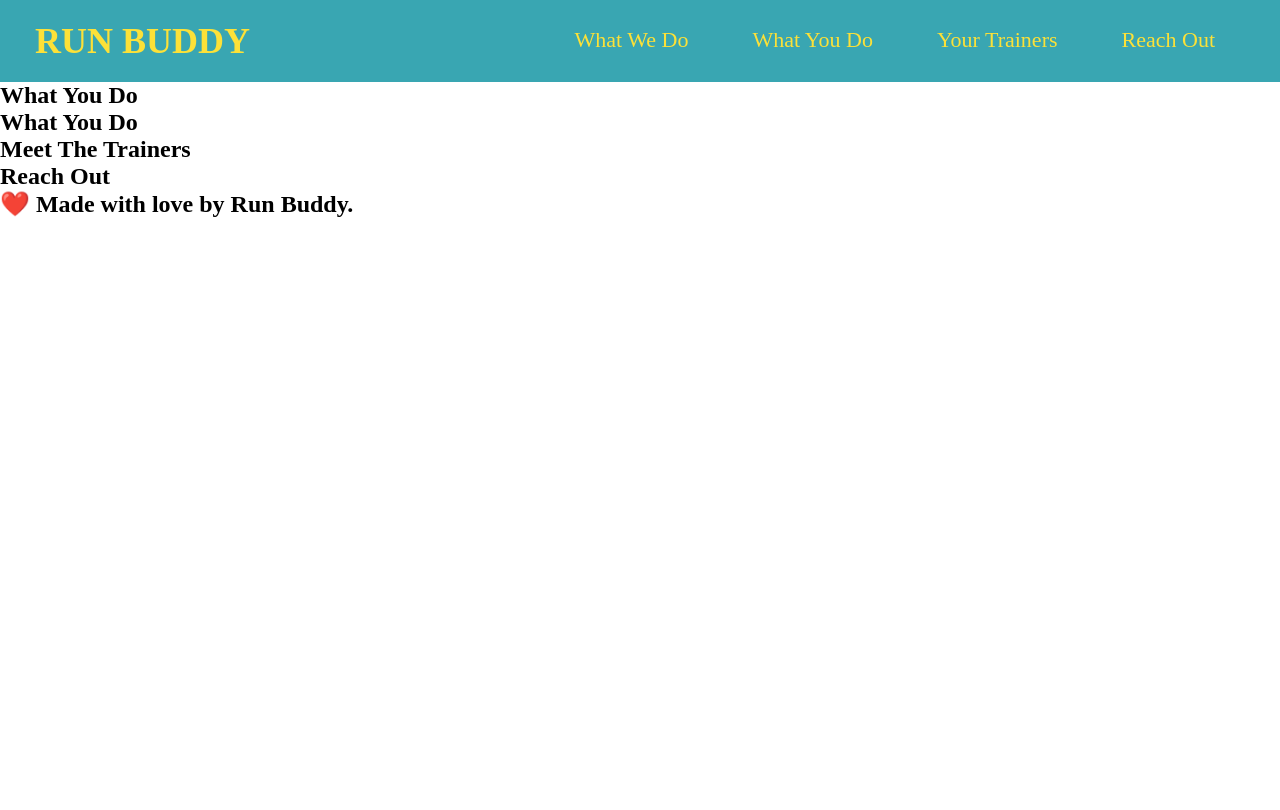
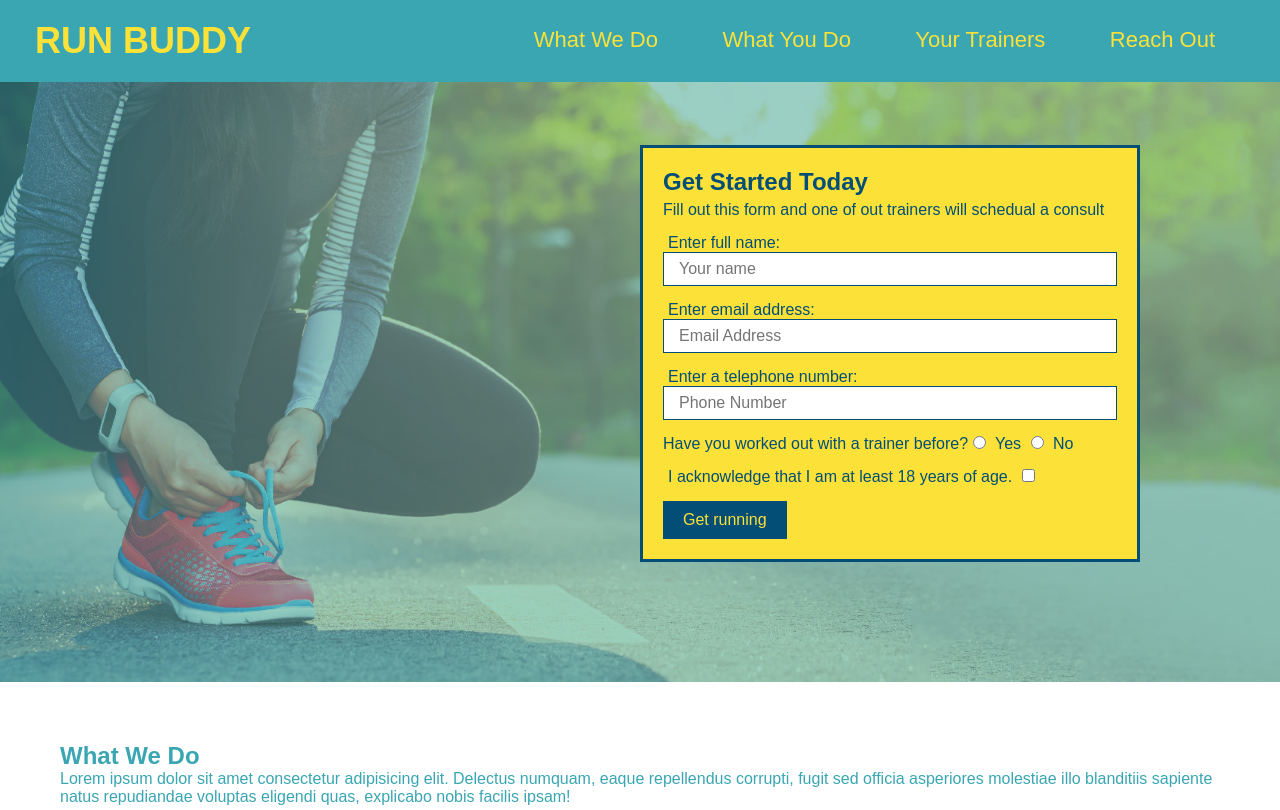
Before and after one commit to AndresVaquerano/run-buddy, a plain HTML site: page index.html in a window 1280 px wide. Shown: the top 810 px of the page. Drawn offline with Linux system fonts and the light colour scheme.

Commit message:
add what you do icons

```diff
--- a/assets/css/style.css
+++ b/assets/css/style.css
@@ -1,6 +1,12 @@
 * {
     margin: 0;
     padding: 0;
+    box-sizing: border-box;
+  }
+
+body{
+    color: #39a6b2;
+    font-family: Arial, Helvetica, sans-serif;
   }
 
 /* added style to header */
@@ -21,15 +27,96 @@ header {
     text-decoration: none;
     color: #fce138;
   }
+
 header nav {
     float: right;
     margin: 7px 0;
   }
+
 header nav ul li {
     display: inline;
   }
+
 header nav ul li a {
     margin: 0 30px;
     font-weight: lighter;
     font-size: 22px;
   }
+
+footer {
+    background: #fce138;
+    width: 100%;
+    padding: 40px 35px;
+  }
+
+footer h2 {
+    display: inline;
+    color: #024e76;
+    font-size: 30px;
+    margin: 0;
+  }
+
+footer div {
+    float: right;
+    line-height: 1.5;
+    text-align: right;
+  }
+
+footer a {
+    color: #024e76;
+  }
+
+section{
+    padding: 60px;
+  }
+/* Hero Style Start */
+.hero {
+    background-image: url("../images/hero-bg.jpg");
+    height: 600px;
+    background-size: cover;
+    background-position: center ;
+    position: relative;
+  }
+     /* Hero Style End */
+
+.hero-form {
+    border: solid 3px #024e76;
+    background-color: #fce138;
+    padding: 20px;
+    width: 500px;
+    color: #024e76;
+    position: absolute;
+    bottom: 120px;
+    right: 140px;
+ }
+
+.hero-form h3 {
+    font-size: 24px;
+    margin: 0;
+  }
+
+.hero-form p {
+    margin: 5px 0 15px 0;
+  }
+
+.form-input {
+    border: 1px solid #024e76;
+    display: block;
+    padding: 7px 15px;
+    font-size: 16px;
+    color: #024e76;
+    width: 100%;
+    margin-bottom: 15px;
+  }
+
+.hero-form label {
+    margin: 0 5px;
+  }
+
+.hero-form button {
+    color: #fce138;
+    background-color: #024e76;
+    border: none;
+    padding: 10px 20px;
+    font-size: 16px;
+  }
--- a/index.html
+++ b/index.html
@@ -1,15 +1,19 @@
 <!DOCTYPE html>
 <html lang="en">
+
  <head>
      <meta charset="UTF-8" />
     <title> Run Buddy</title>
     <link rel="stylesheet" href="./assets/css/style.css" />
  </head>
+
  <body>
      <!-- navigation -->
     <header>
      <h1>
-        <a href="/">RUN BUDDY</a>
+        <a href="/">
+            RUN BUDDY
+        </a>
     </h1>
      <nav>
          <!-- Unordered list element -->
@@ -33,35 +37,101 @@
      </header>
 
      <!-- hero/jumbotron -->
-     <section>
+     <section class="hero">
+
+         <div class="hero-form">
+
+             <h3>Get Started Today</h3>
+             <p>Fill out this form and one of out trainers will schedual a consult</p>
+         <!-- Add form element-->
+
+            <form>
+             <label for="name">Enter full name:</label>
+             <input type="text" placeholder="Your name" name="name" id="name" class="form-input" />
+             <label for="email">Enter email address:</label>
+             <input type="text" placeholder="Email Address" name="email" id="email" class="form-input" />
+             <label for="phone">Enter a telephone number:</label>
+             <input type="text" placeholder="Phone Number" name="phone" id="phone" class="form-input" />
+
+             <p>
+                 Have you worked out with a trainer before?
+                 <input type="radio" name="trainer-confirm" id="trainer-yes" />
+                 <label for="trainer-yes">Yes</label>
+
+                 <input type="radio" name="trainer-confirm" id="trainer-no" />
+                 <label for="trainer-no">No</label>
+             </p>
+
+             <p>
+                 <label for="checkbox" >
+                     I acknowledge that I am at least 18 years of age.
+                 </label>
+                 <input type="checkbox" name="age-confirm" id="checkbox" />
+             </p>
+
+             <button type="submit">
+                 Get running
+             </button>
+
+         </form>
+         </div>
      </section>
+     <!-- end hero -->
 
      <!-- "What We Do" section -->
-     <section>
-         <h2>What You Do</h2>
+     <section id="what-we-do">
+        <h2>What We Do</h2>
+        <p>
+             Lorem ipsum dolor sit amet consectetur adipisicing elit. Delectus numquam, eaque repellendus corrupti, fugit sed officia asperiores molestiae illo blanditiis sapiente natus repudiandae voluptas eligendi quas, explicabo nobis facilis ipsam!
+        </p>
      </section>
 
      <!-- "what you do" section -->
-     <section>
-         <h2>What You Do</h2>
+     <section id="what-you-do">
+        <h2>What You Do</h2>
+
+        <div>
+            <!-- insert this img element -->
+            <img src="./assets/images/step-1.svg" alt="" />>
+            <h3>Step 1: Fill Out The Form Above</h3>
+            <p>You're already here, so why not?</p>
+        </div>
+
+        <div>
+            <img src="./assets/images/step-2.svg" alt="" />
+            <h3>Step 2: Consult with One of Our Trainers</h3>
+            <p>Are you here to build muscle, lose weight, or just feel good?</p>
+        </div>
+
+        <div>
+            <img src="./assets/images/step-3.svg" alt="" />
+            <h3>Step 3: Get Running</h3>
+            <p>Hit the ground running (literally) once your trainer lays out your plan</p>
+        </div>
+
+        <div>
+            <img src="./assets/images/step-4.svg" alt="" />
+            <h3>Step 4: See Results</h3>
+            <p>Bi-weekly checkins with your trainer will keep you focused</p>
+        </div>
      </section>
 
      <!--"meet the trainers" section -->
-     <section>
+     <section id="your-trainers">
          <h2>Meet The Trainers</h2>
      </section>
 
      <!-- "reach out" section -->
-     <section>
+     <section id="reach-out">
          <h2>Reach Out</h2>
      </section>
 
-     <section>
-        <footer>
-            <h2>❤️ Made with love by Run Buddy.</h2>
-          </footer>
-     </section>
-     </body>
+     <footer>
+            <h2>❤️ Made with love by Run Buddy.</h2><div>
+                <a href="#">Read Our Privacy Policy</a><br />
+                &copy; 2019 Run Buddy, Inc.
+              </div>
+    </footer>
  </body>
 
 </html>
```
Also changed, not shown: assets/images/hero-bg.jpg (added), assets/images/step-1.svg (added), assets/images/step-2.svg (added), assets/images/step-3.svg (added), assets/images/step-4.svg (added). Lines whose indentation alone changed are shown as unchanged.
